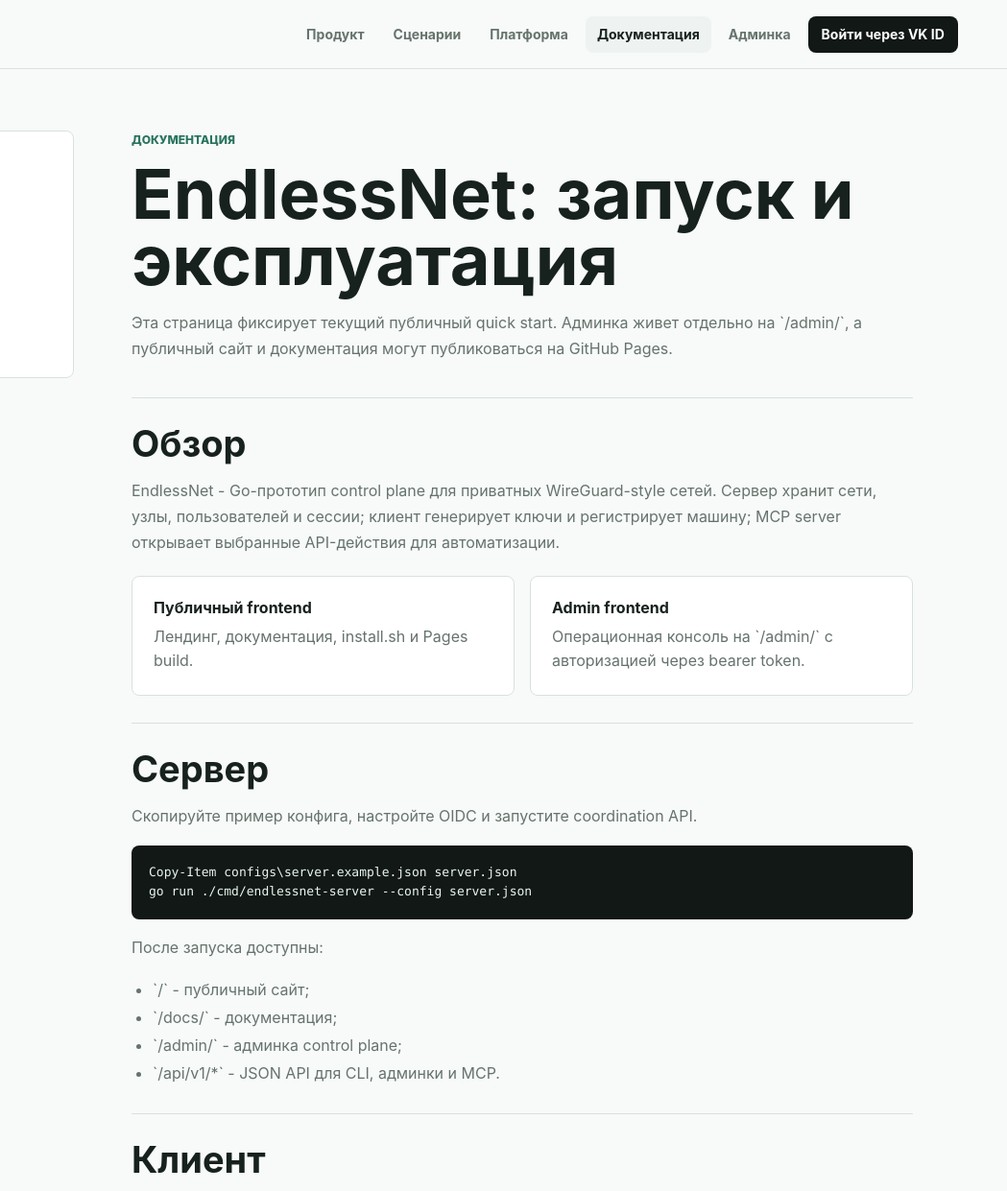
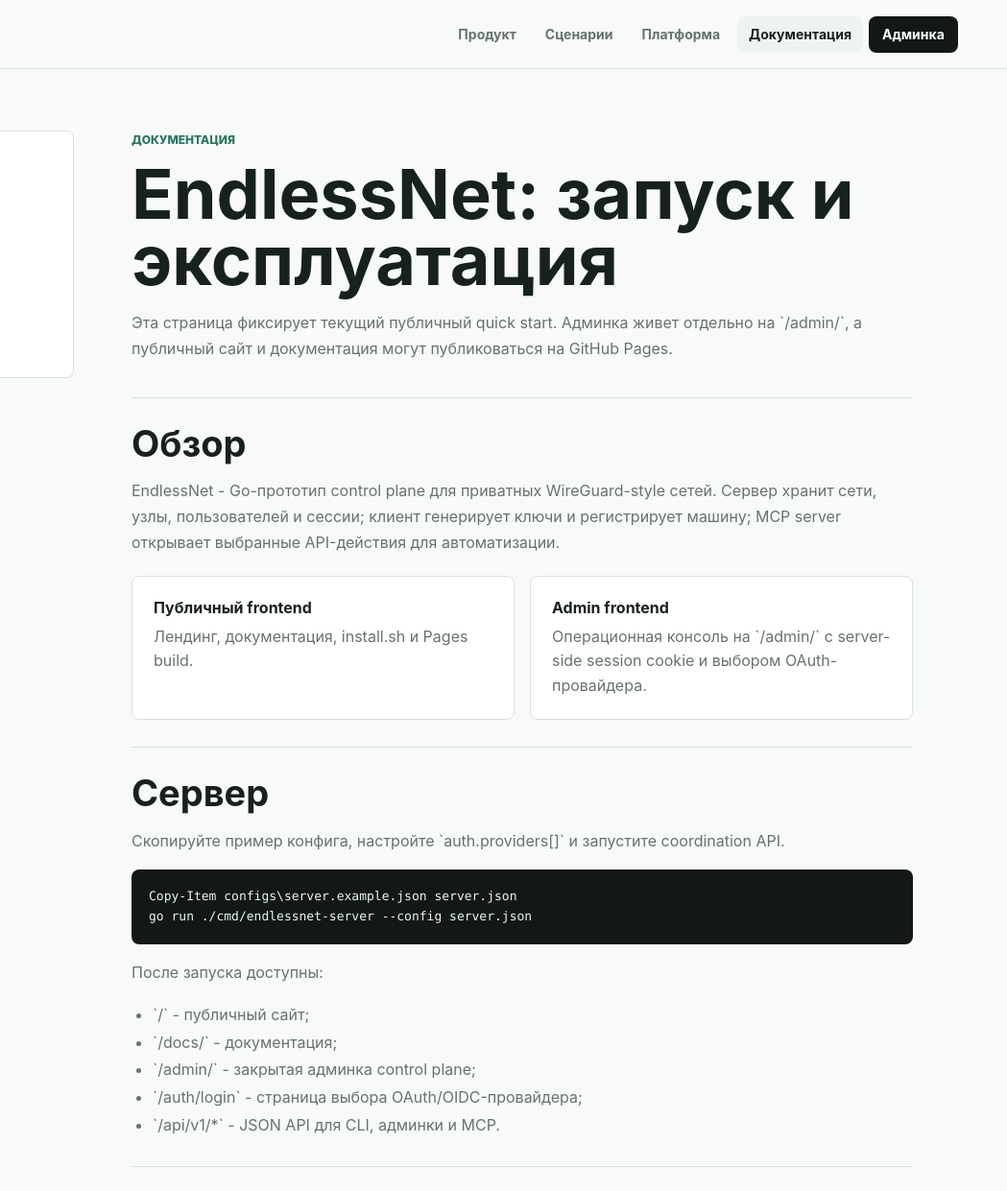
Before and after one commit to unng-lab/endlessnetfront, a plain HTML site: page docs/index.html in a window 1280 px wide. Shown: the top 1241 px of the page at 96% size, 231-1280 px from the left. Drawn offline with Linux system fonts and the light colour scheme.

Commit message:
Remove public login shortcut

```diff
--- a/docs/index.html
+++ b/docs/index.html
@@ -35,8 +35,7 @@
         <a href="../#scenarios">Сценарии</a>
         <a href="../#platform">Платформа</a>
         <a href="./" aria-current="page">Документация</a>
-        <a href="/admin/" data-admin-link>Админка</a>
-        <a class="nav-action" href="/auth/login" data-login-link>&#1042;&#1086;&#1081;&#1090;&#1080; &#1095;&#1077;&#1088;&#1077;&#1079; VK ID</a>
+        <a class="nav-action" href="/admin/" data-admin-link>Админка</a>
       </nav>
     </header>
 
@@ -74,21 +73,22 @@
             </div>
             <div>
               <strong>Admin frontend</strong>
-              <span>Операционная консоль на `/admin/` с авторизацией через bearer token.</span>
+              <span>Операционная консоль на `/admin/` с server-side session cookie и выбором OAuth-провайдера.</span>
             </div>
           </div>
         </section>
 
         <section id="server" class="doc-section">
           <h2>Сервер</h2>
-          <p>Скопируйте пример конфига, настройте OIDC и запустите coordination API.</p>
+          <p>Скопируйте пример конфига, настройте `auth.providers[]` и запустите coordination API.</p>
           <pre><code>Copy-Item configs\server.example.json server.json
 go run ./cmd/endlessnet-server --config server.json</code></pre>
           <p>После запуска доступны:</p>
           <ul>
             <li>`/` - публичный сайт;</li>
             <li>`/docs/` - документация;</li>
-            <li>`/admin/` - админка control plane;</li>
+            <li>`/admin/` - закрытая админка control plane;</li>
+            <li>`/auth/login` - страница выбора OAuth/OIDC-провайдера;</li>
             <li>`/api/v1/*` - JSON API для CLI, админки и MCP.</li>
           </ul>
         </section>
@@ -133,7 +133,7 @@ go run ./cmd/endlessnet-mcp</code></pre>
           <ul>
             <li>`auth.insecure_dev_bypass` предназначен только для локальной разработки.</li>
             <li>Не логируйте session tokens, OIDC tokens, client secrets и WireGuard private keys.</li>
-            <li>Production authorization должен идти через российский OIDC-compatible authorization center.</li>
+            <li>Production authorization должен идти через `auth.providers[]` и российские OIDC/OAuth2-compatible authorization centers.</li>
           </ul>
         </section>
       </article>
@@ -146,7 +146,6 @@ go run ./cmd/endlessnet-mcp</code></pre>
       </div>
       <nav aria-label="Ссылки в подвале">
         <a href="../">Главная</a>
-        <a href="/auth/login" data-login-link>VK ID</a>
         <a href="/admin/" data-admin-link>Админка</a>
       </nav>
     </footer>
--- a/site.js
+++ b/site.js
@@ -13,7 +13,6 @@
   const siteRoot = new URL(window.ENDLESSNET_SITE_ROOT || "./", window.location.href);
   const installURL = new URL("install.sh", siteRoot).href;
   const adminURL = new URL("/admin/", apiBase).href;
-  const loginURL = new URL("/auth/login", apiBase).href;
   const installCommand = [
     `curl -fsSL ${installURL} | ENDLESSNET_SERVER_URL="${apiBase}" ENDLESSNET_AUTH_TOKEN="<token>" ENDLESSNET_NETWORK="<network>" sh`,
     "",
@@ -28,10 +27,6 @@
 
   document.querySelectorAll("[data-admin-link]").forEach((element) => {
     element.setAttribute("href", adminURL);
-  });
-
-  document.querySelectorAll("[data-login-link]").forEach((element) => {
-    element.setAttribute("href", loginURL);
   });
 
   document.querySelectorAll("[data-copy-target]").forEach((button) => {
```
Also changed, not shown: 404.html (+2 -5 lines), index.html (+2 -5 lines).
